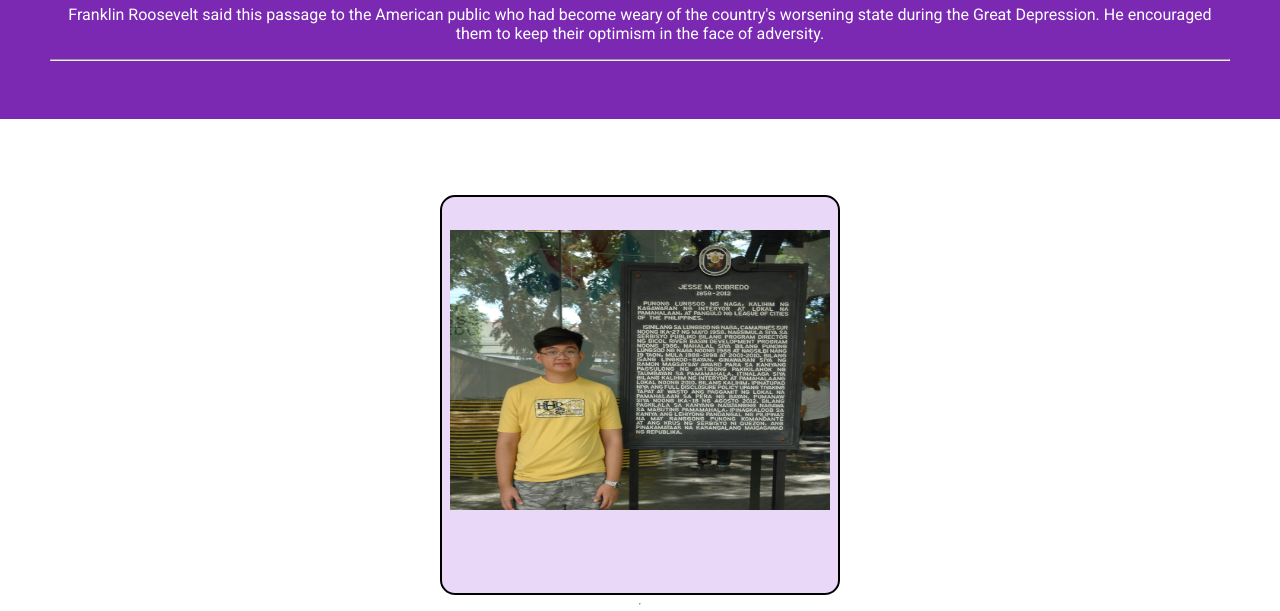
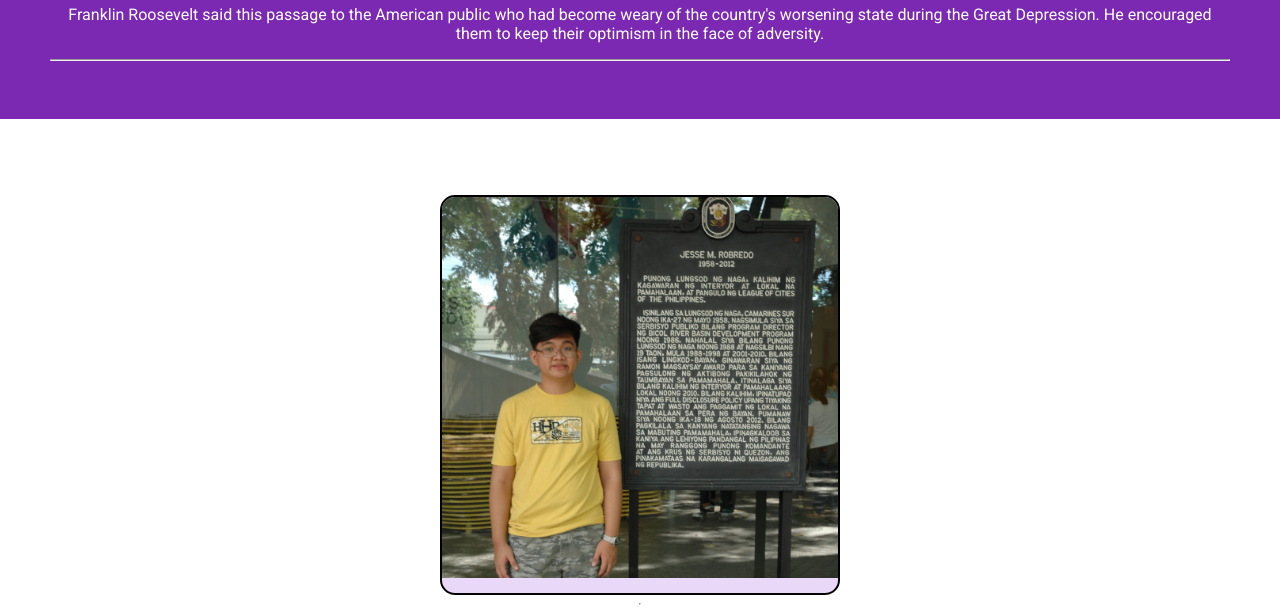
Before and after one commit to nrsantos4-stack/About-Me, a plain HTML site: page index.html in a window 1280 px wide. Shown: the part 169-780 px from the top of the page. Drawn offline with nearby package versions, Linux system fonts and the light colour scheme.

Commit message:
Update profile photo styles for better display
Added overflow hidden to profile photo and adjusted image fit.

```diff
--- a/style.css
+++ b/style.css
@@ -60,8 +60,15 @@ main {
     text-align: center;
     font-size: 40px;
     font-weight: bold;
-    padding: 50px;
+    overflow: hidden; /* Clips the image corners to match the 15px border-radius */
     box-sizing: border-box;
+}
+
+.profile-photo img {
+    width: 100%;
+    height: 100%;
+    object-fit: cover; /* Fills the box cleanly without squishing the image */
+    display: block;
 }
 
 /* Content beside the placeholder */
```
